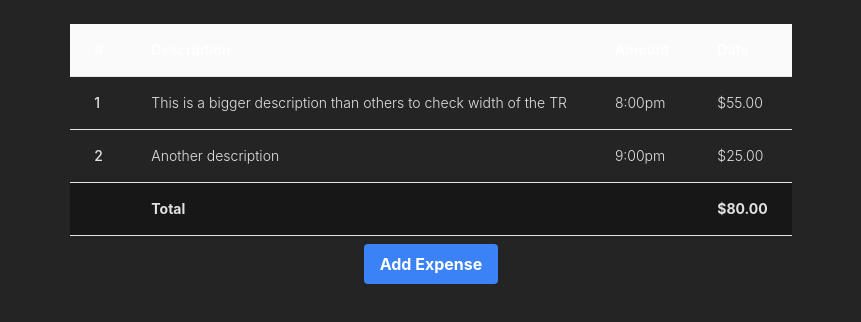
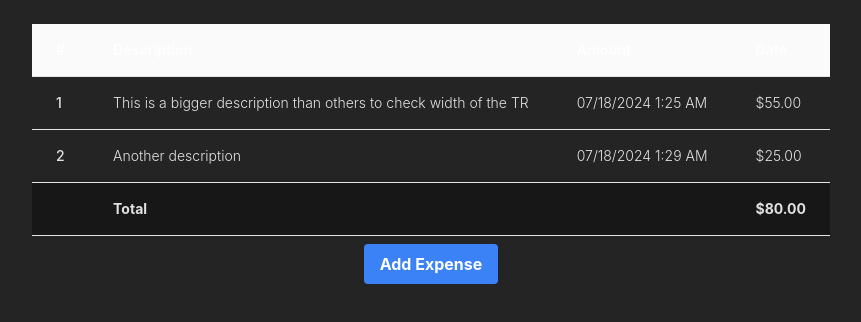
Before and after one commit to craigraphics/expense-tracker-app, a React (Vite) app: page / in a window 1280 px wide. Shown: the top 322 px of the page, without its empty margins (209-1070 px from the left). Built offline with nearby package versions, Linux system fonts and the light colour scheme.

Commit message:
- added formatDate helper

```diff
--- a/src/App.tsx
+++ b/src/App.tsx
@@ -17,9 +17,13 @@ const list: expensesType[] = [
   {
     description: 'This is a bigger description than others to check width of the TR',
     amount: 55,
-    timeStamp: '8:00pm',
+    timeStamp: 'Wed Jul 17 2024 18:25:22 GMT-0700 (Pacific Daylight Time)',
   },
-  { description: 'Another description', amount: 25, timeStamp: '9:00pm' },
+  {
+    description: 'Another description',
+    amount: 25,
+    timeStamp: 'Wed Jul 17 2024 18:29:22 GMT-0700 (Pacific Daylight Time)',
+  },
 ];
 
 function App() {
--- a/src/components/ExpenseList.tsx
+++ b/src/components/ExpenseList.tsx
@@ -1,5 +1,5 @@
 import { useState, useEffect } from 'react';
-import { formatCurrency } from '../helpers/formatCurrency';
+import { formatCurrency, formatDate } from '../helpers';
 import ExpenseItem from './ExpenseItem';
 
 type ExpenseType = {
@@ -48,7 +48,7 @@ const ExpenseList: React.FC<{ expenses: ExpenseType[] }> = ({ expenses }) => {
                     key={index + expense.amount}
                     index={index}
                     amount={expense.amount}
-                    timeStamp={expense.timeStamp}
+                    timeStamp={formatDate(expense.timeStamp)}
                     description={expense.description}
                   />
                 ))}
--- /dev/null
+++ b/src/helpers/formatDate.ts
@@ -0,0 +1,15 @@
+export const formatDate = (inputDate: string): string => {
+  const date = new Date(inputDate);
+
+  const month = String(date.getMonth() + 1).padStart(2, '0');
+  const day = String(date.getDate()).padStart(2, '0');
+  const year = date.getFullYear();
+
+  let hours = date.getHours();
+  const minutes = String(date.getMinutes()).padStart(2, '0');
+
+  const period = hours >= 12 ? 'PM' : 'AM';
+  hours = hours % 12 || 12;
+
+  return `${month}/${day}/${year} ${hours}:${minutes} ${period}`;
+};
--- /dev/null
+++ b/src/helpers/index.ts
@@ -0,0 +1,2 @@
+export * from './formatDate';
+export * from './formatCurrency';
```
